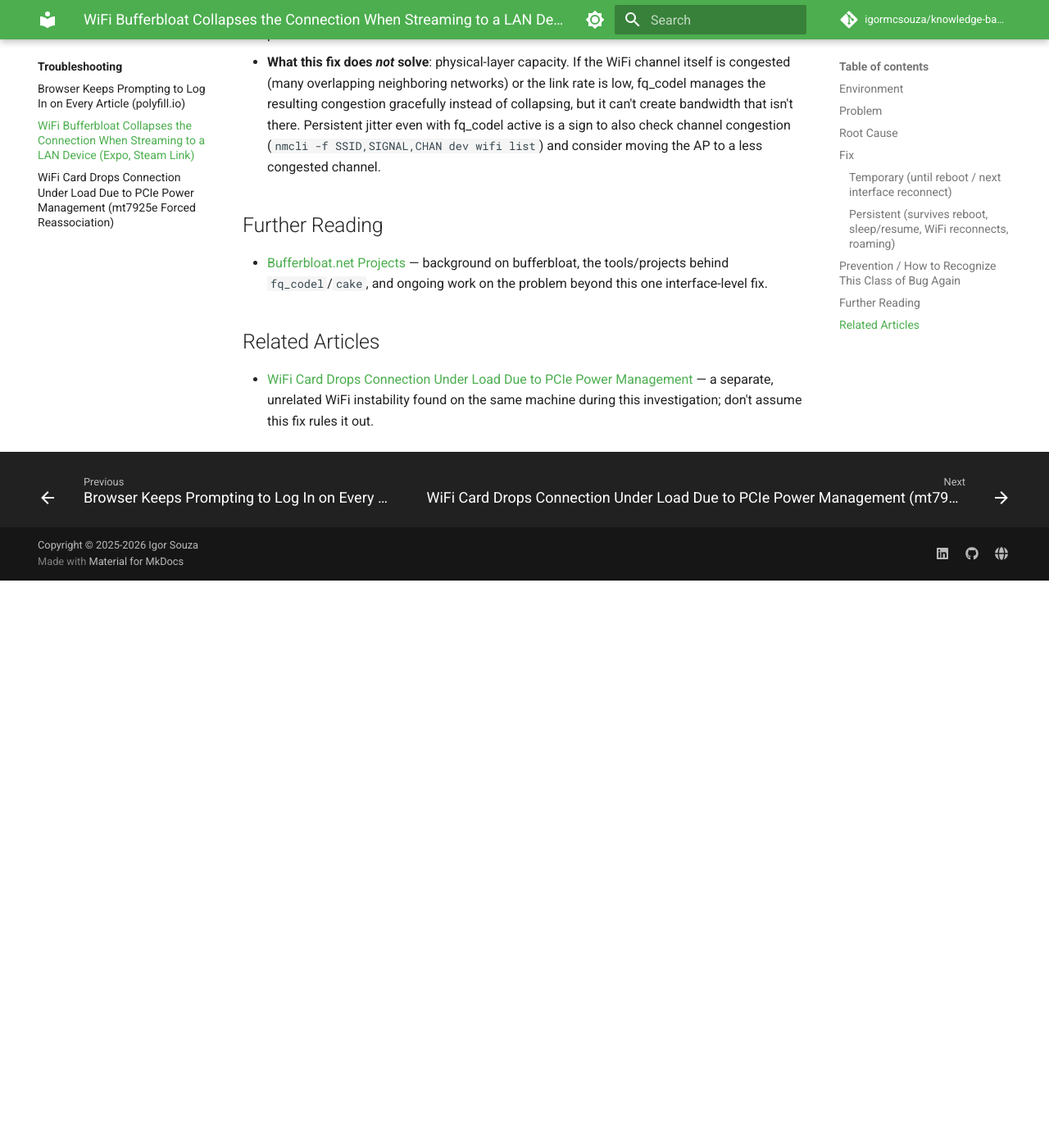
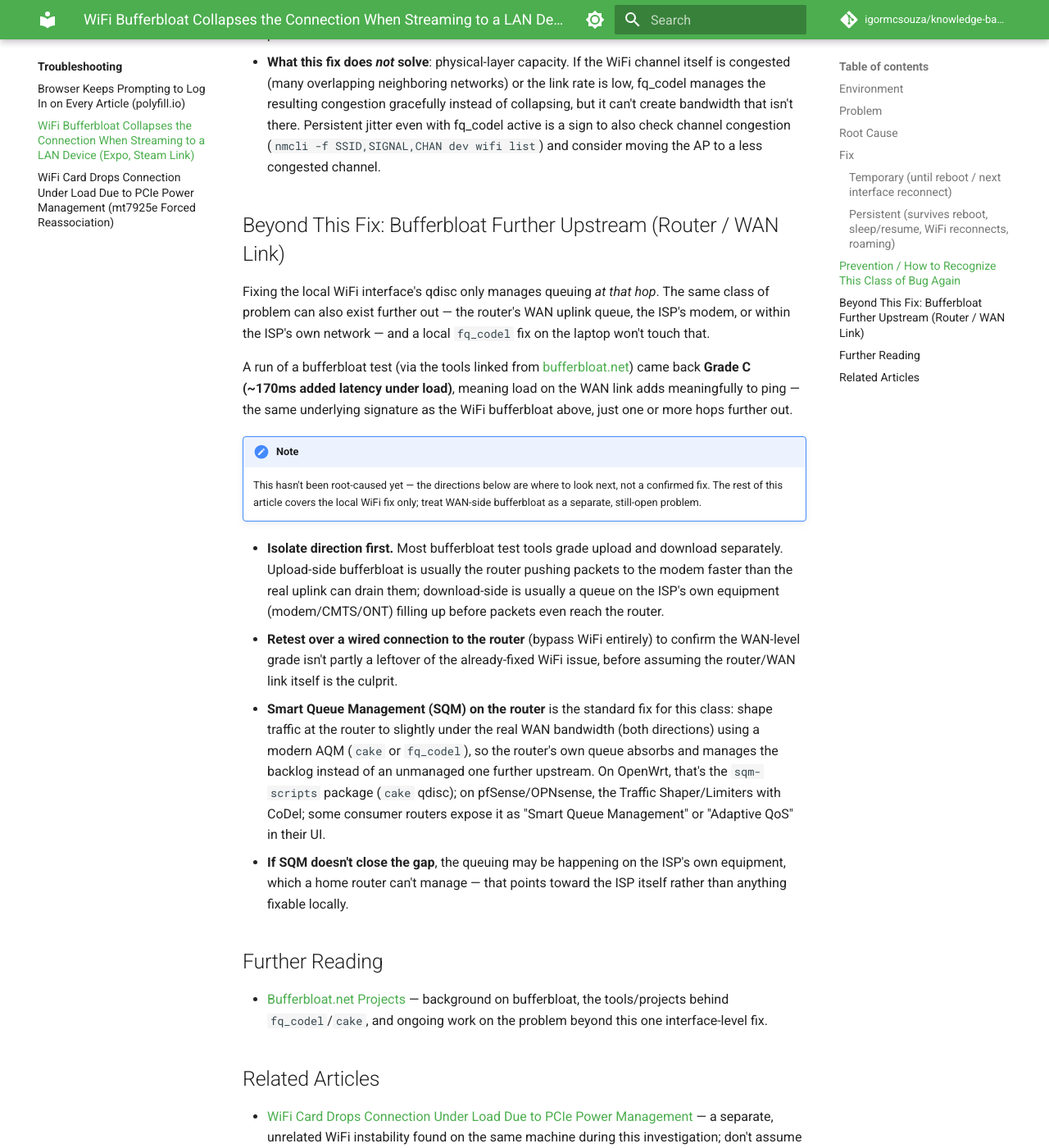
Before and after one commit to igormcsouza/knowledge-base, an MkDocs documentation site: the page built from docs/troubleshooting/wifi-bufferbloat-lan-streaming-drops.md, in a window 1280 px wide and 1400 px high, scrolled down 5786 px. Shown: the whole window at 82% size. Built offline with MkDocs 1.6.1 and Material for MkDocs 9.7.7, drawn with Linux system fonts in a browser that asks for light colours; comment, search, counter and statistics services are not loaded; before the commit the page ends 6494 px from its top, so only the background shows below that.

Commit message:
Add guidance on WAN-side bufferbloat beyond the local WiFi fix
A bufferbloat test came back Grade C (~170ms), suggesting queuing on the
router's WAN uplink or the ISP's own network, separate from the local WiFi
qdisc fix. Adds directions for isolating and investigating that (SQM/AQM on
the router) as an open, unconfirmed follow-up rather than a settled fix.

```diff
--- a/docs/troubleshooting/wifi-bufferbloat-lan-streaming-drops.md
+++ b/docs/troubleshooting/wifi-bufferbloat-lan-streaming-drops.md
@@ -234,6 +234,42 @@ flowchart TD
   also check channel congestion (`nmcli -f SSID,SIGNAL,CHAN dev wifi list`) and consider
   moving the AP to a less congested channel.
 
+## Beyond This Fix: Bufferbloat Further Upstream (Router / WAN Link)
+
+Fixing the local WiFi interface's qdisc only manages queuing *at that hop*. The same
+class of problem can also exist further out — the router's WAN uplink queue, the ISP's
+modem, or within the ISP's own network — and a local `fq_codel` fix on the laptop won't
+touch that.
+
+A run of a bufferbloat test (via the tools linked from
+[bufferbloat.net](https://www.bufferbloat.net/projects/)) came back **Grade C (~170ms
+added latency under load)**, meaning load on the WAN link adds meaningfully to ping — the
+same underlying signature as the WiFi bufferbloat above, just one or more hops further
+out.
+
+!!! note
+    This hasn't been root-caused yet — the directions below are where to look next, not
+    a confirmed fix. The rest of this article covers the local WiFi fix only; treat
+    WAN-side bufferbloat as a separate, still-open problem.
+
+- **Isolate direction first.** Most bufferbloat test tools grade upload and download
+  separately. Upload-side bufferbloat is usually the router pushing packets to the modem
+  faster than the real uplink can drain them; download-side is usually a queue on the
+  ISP's own equipment (modem/CMTS/ONT) filling up before packets even reach the router.
+- **Retest over a wired connection to the router** (bypass WiFi entirely) to confirm the
+  WAN-level grade isn't partly a leftover of the already-fixed WiFi issue, before
+  assuming the router/WAN link itself is the culprit.
+- **Smart Queue Management (SQM) on the router** is the standard fix for this class:
+  shape traffic at the router to slightly under the real WAN bandwidth (both directions)
+  using a modern AQM (`cake` or `fq_codel`), so the router's own queue absorbs and
+  manages the backlog instead of an unmanaged one further upstream. On OpenWrt, that's
+  the `sqm-scripts` package (`cake` qdisc); on pfSense/OPNsense, the Traffic
+  Shaper/Limiters with CoDel; some consumer routers expose it as "Smart Queue
+  Management" or "Adaptive QoS" in their UI.
+- **If SQM doesn't close the gap**, the queuing may be happening on the ISP's own
+  equipment, which a home router can't manage — that points toward the ISP itself rather
+  than anything fixable locally.
+
 ## Further Reading
 
 - [Bufferbloat.net Projects](https://www.bufferbloat.net/projects/) — background on
```
